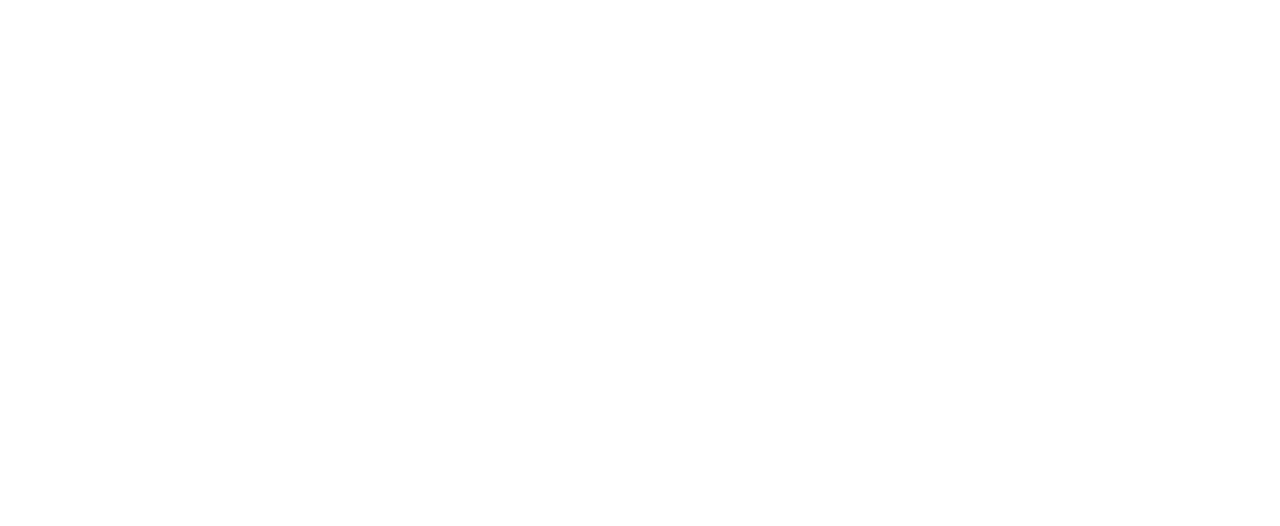
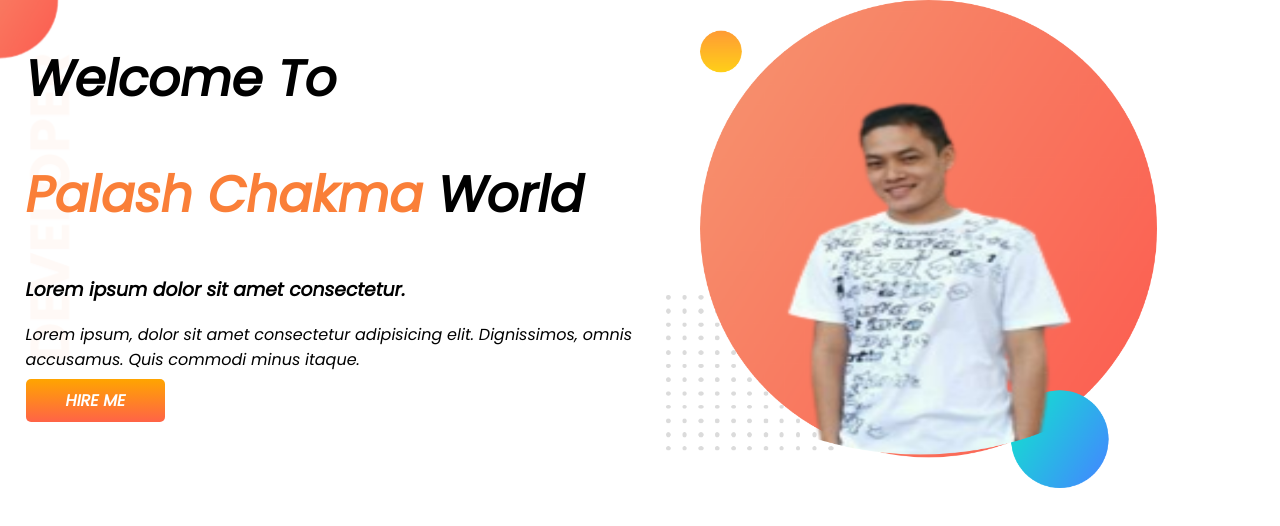
Before and after one commit to PalashChakma2/developer-portfolio, a plain HTML site: page index.html in a window 1280 px wide. Drawn offline with Linux system fonts and the light colour scheme.

Commit message:
top banner added

```diff
--- a/index.html
+++ b/index.html
@@ -5,9 +5,23 @@
     <meta http-equiv="X-UA-Compatible" content="IE=edge">
     <meta name="viewport" content="width=device-width, initial-scale=1.0">
     <title>Palash Portfolio</title>
+    <link rel="preconnect" href="https://fonts.googleapis.com">
+    <link rel="preconnect" href="https://fonts.gstatic.com" crossorigin>
+    <link href="https://fonts.googleapis.com/css2?family=Poppins:ital@1&display=swap" rel="stylesheet">
     <link rel="stylesheet" href="styles.css">
 </head>
 <body>
+  <section class="top-banner">
+    <div class="half-width">
+      <h1>Welcome To</h1>
+     <h1><span class="orange-color">Palash Chakma</span> World</h1>
+     <h3>Lorem ipsum dolor sit amet consectetur.</h3>
+     <p>Lorem ipsum, dolor sit amet consectetur adipisicing elit. Dignissimos, omnis accusamus.
+      Quis commodi minus itaque.</p>
+      <a class="link-btn" target="_blank" href="https://www.linkedin.com/in/palash-chakma-041b18163/">HIRE ME</a>
+    </div>
+    <div class="half-width"><img src="images/my-bg.png" alt="">
+    </div></section>
 
 </body>
 </html>
--- a/styles.css
+++ b/styles.css
@@ -0,0 +1,33 @@
+body{
+    font-family: 'Poppins', sans-serif;
+    margin: 0;
+}
+h1{
+    font-size: 50px;
+}
+.orange-color{
+    color: rgb(250, 127, 56);
+}
+section{
+    display: flex;
+}
+.half-width{
+    width: 50%;
+    padding-left: 2%;
+}
+.half-width img{
+    width: 80%;
+}
+.link-btn{
+    text-decoration: none;
+    background-image: linear-gradient(orange, tomato);
+    padding: 10px 40px;
+    color: white;
+    font-weight: 700;
+    border-radius: 5px;
+
+}
+.top-banner{
+    background-image: url(images/top-banner.png);
+    background-repeat: no-repeat;
+}
```
Also changed, not shown: images/dream-bg.png (added), images/exp-bg.png (added), images/my-bg.png (added), images/my-bg2.png (added), images/polo.png (added), images/polo1.png (added), images/polo2.png (added), images/polo3.png (added), images/top-banner.png (added).
